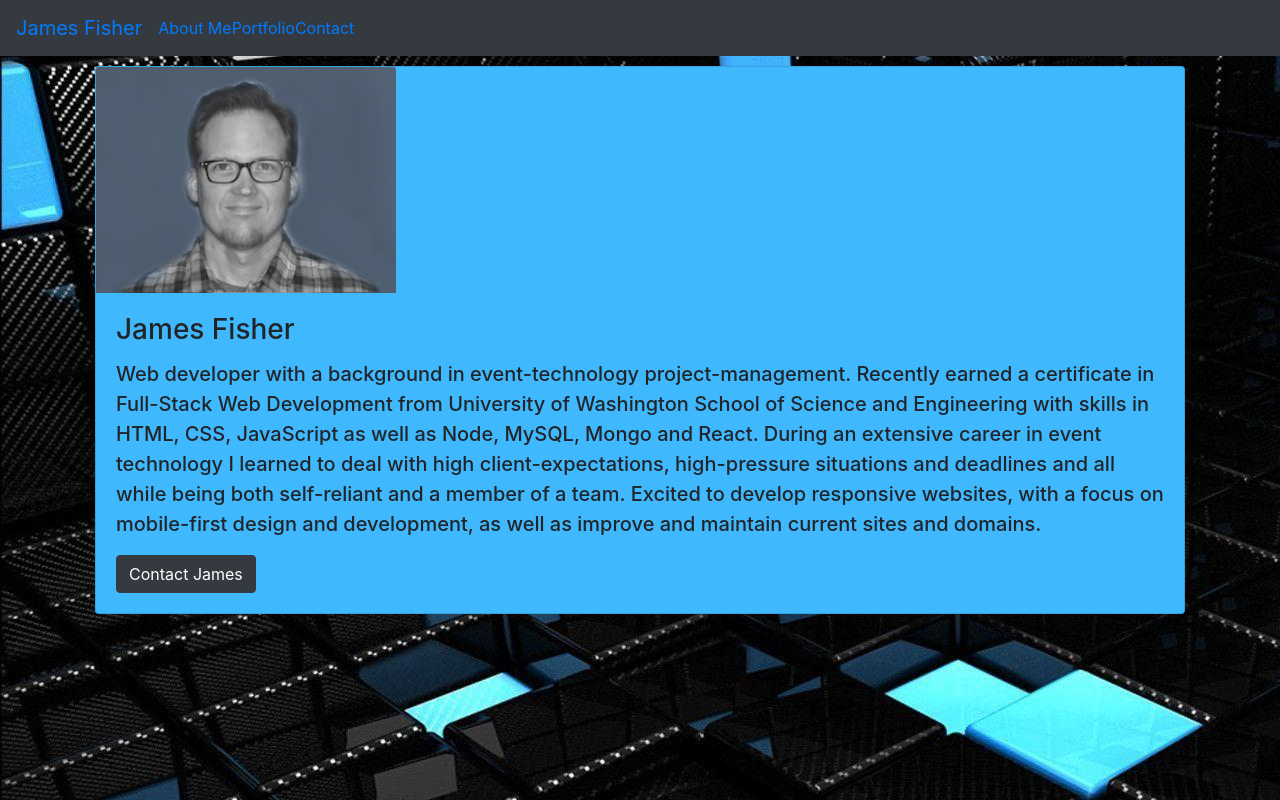
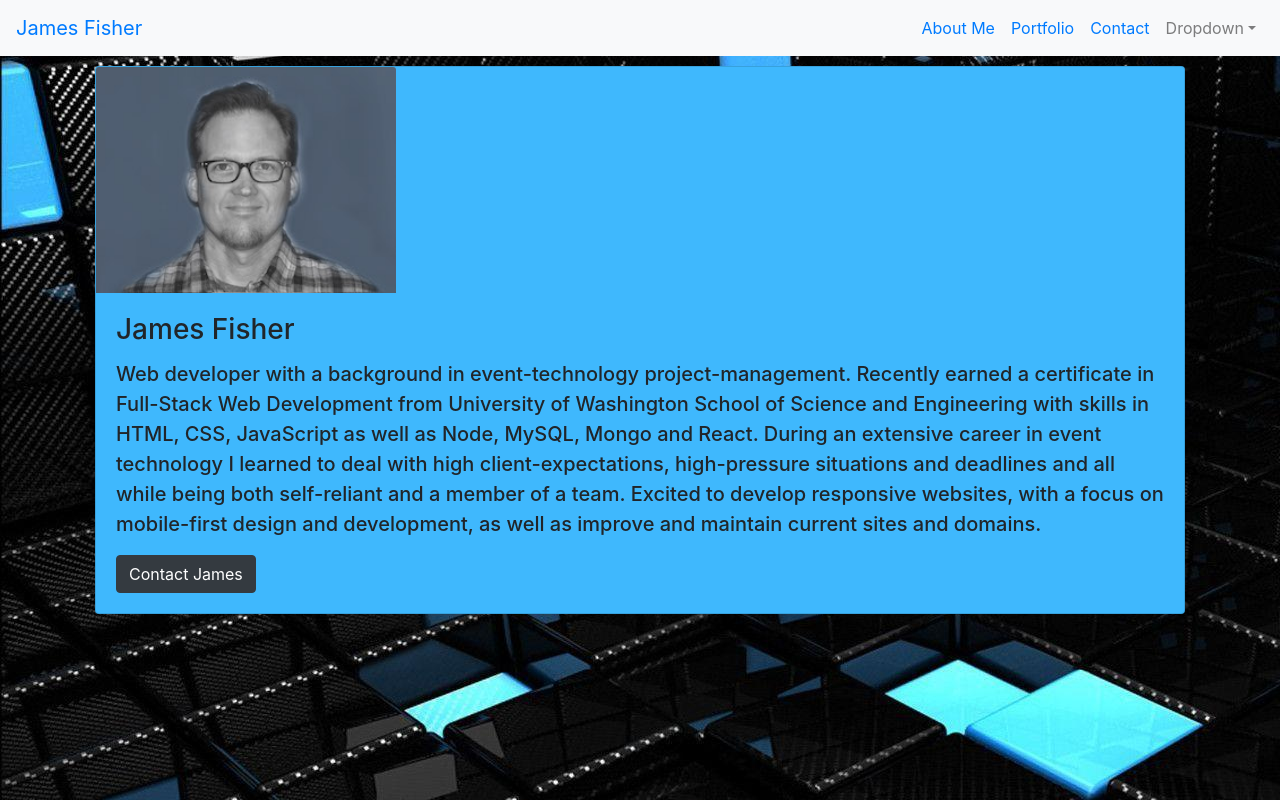
Before and after one commit to jfisher396/react-portfolio, a React (Create React App) app: page / in a window 1280 px wide. Built offline with nearby package versions, Linux system fonts and the light colour scheme.

Commit message:
navbar revised

```diff
--- a/src/components/Navbar.js
+++ b/src/components/Navbar.js
@@ -1,25 +1,45 @@
 import React, { Component } from 'react'
-import { Nav, Navbar, NavItem } from 'react-bootstrap'
+import { Nav, Navbar, NavDropdown } from 'react-bootstrap'
 import { Link } from 'react-router-dom'
 
 class NavBar extends Component {
   render() {
     return (
-      <Navbar bg="dark" expand="lg">
-        <div className="navbar-brand">
-          <Link to="/">James Fisher</Link>
-        </div>
+
+      <Navbar bg="light" expand="lg">
+        <Navbar.Brand><Link to="/">James Fisher</Link></Navbar.Brand>
+        <Navbar.Toggle aria-controls="basic-navbar-nav" />
+        <Navbar.Collapse id="basic-navbar-nav">
+          <Nav className="ml-auto">
+            <Nav.Link><Link to="/about">About Me</Link></Nav.Link>
+            <Nav.Link><Link to="/portfolio">Portfolio</Link></Nav.Link>
+            <Nav.Link><Link to="/contact">Contact</Link></Nav.Link>
+            <NavDropdown title="Dropdown" id="basic-nav-dropdown">
+              <NavDropdown.Item href="#action/3.1"><Link to="/about">About Me</Link></NavDropdown.Item>
+              <NavDropdown.Item><Link to="/portfolio">Portfolio</Link></NavDropdown.Item>
+              <NavDropdown.Item><Link to="/contact">Contact</Link></NavDropdown.Item>
+            </NavDropdown>
+          </Nav>
+
+        </Navbar.Collapse>
+      </Navbar>
 
 
-          <Link to="/about">About Me</Link>
+      // <Navbar bg="dark" expand="lg">
+      //   <div className="navbar-brand">
+      //     <Link to="/">James Fisher</Link>
+      //   </div>
 
 
-          <Link to="/portfolio">Portfolio</Link>
+      //     <Link to="/about">About Me</Link>
 
 
-          <Link to="/contact">Contact</Link>
+      //     <Link to="/portfolio">Portfolio</Link>
 
-      </Navbar>
+
+      //     <Link to="/contact">Contact</Link>
+
+      // </Navbar>
     );
   }
 }
```
